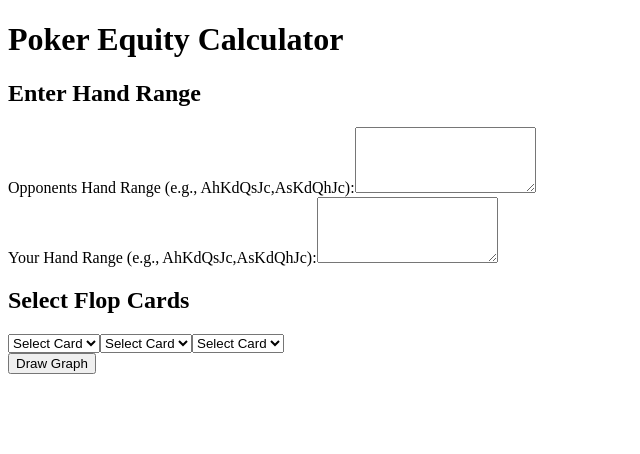
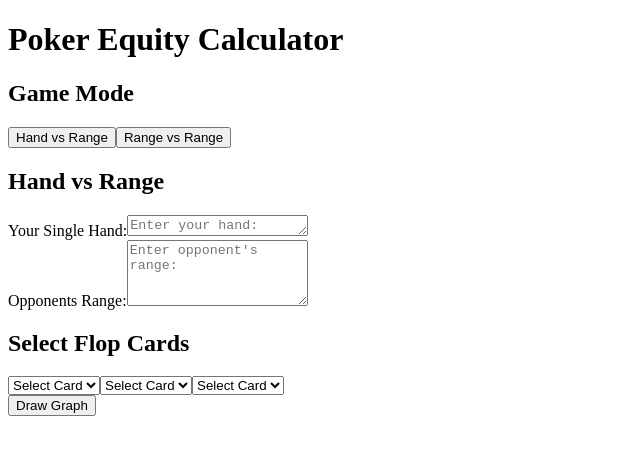
Before and after one commit to zawazawazawazawa/equity-distribution-app, a Next.js app in the folder frontend/: page / in a window 1280 px wide. Shown: the top 454 px of the page, without its empty margins (0-640 px from the left). Built offline with nearby package versions, Linux system fonts and the light colour scheme.

Commit message:
Add hand vs range mode

```diff
--- /dev/null
+++ b/frontend/app/components/GameModeSelector.tsx
@@ -0,0 +1,40 @@
+import React from "react";
+import { GameMode } from "../../types/poker";
+
+interface GameModeSelectorProps {
+  currentMode: GameMode;
+  onModeChange: (mode: GameMode) => void;
+}
+
+export const GameModeSelector: React.FC<GameModeSelectorProps> = ({
+  currentMode,
+  onModeChange,
+}) => {
+  return (
+    <div className="flex flex-col gap-4 mb-6">
+      <h2 className="text-lg font-semibold">Game Mode</h2>
+      <div className="flex gap-4">
+        <button
+          className={`px-4 py-2 rounded-lg transition-colors ${
+            currentMode === "hand-vs-range"
+              ? "bg-blue-600 text-white"
+              : "bg-gray-200 hover:bg-gray-300"
+          }`}
+          onClick={() => onModeChange("hand-vs-range")}
+        >
+          Hand vs Range
+        </button>
+        <button
+          className={`px-4 py-2 rounded-lg transition-colors ${
+            currentMode === "range-vs-range"
+              ? "bg-blue-600 text-white"
+              : "bg-gray-200 hover:bg-gray-300"
+          }`}
+          onClick={() => onModeChange("range-vs-range")}
+        >
+          Range vs Range
+        </button>
+      </div>
+    </div>
+  );
+};
--- a/frontend/app/page.tsx
+++ b/frontend/app/page.tsx
@@ -2,6 +2,8 @@
 import { useState } from "react";
 import { Line } from "react-chartjs-2";
 import { Card } from "./components/Card";
+import { GameModeSelector } from "./components/GameModeSelector";
+import { GameMode, GameModeState } from "../types/poker";
 import {
   Chart as ChartJS,
   CategoryScale,
@@ -50,11 +52,19 @@ const ranks = [
 const suits = ["h", "d", "c", "s"];
 
 export default function Home() {
+  // 既存のstate
   const [selectedCards, setSelectedCards] = useState<Card[]>([]);
   const [handRange, setHandRange] = useState("");
   const [opponentHandRange, setOpponentHandRange] = useState("");
   const [equityData, setEquityData] = useState<[string, number][]>([]);
   const [validationError, setValidationError] = useState<string>("");
+
+  // 新規追加のstate
+  const [gameState, setGameState] = useState<GameModeState>({
+    mode: "hand-vs-range", // デフォルトをhand-vs-rangeに変更
+    heroHand: "",
+    villainInput: "",
+  });
 
   const getAvailableCards = (excludeCards: Card[]) => {
     const availableCards: Card[] = [];
@@ -125,6 +135,18 @@ export default function Home() {
     }
   };
 
+  const handleModeChange = (newMode: GameMode) => {
+    setGameState((prev) => ({
+      ...prev,
+      mode: newMode,
+      villainInput: newMode === "hand-vs-range" ? "" : [],
+    }));
+    // モード切替時にフォームをリセット
+    setHandRange("");
+    setOpponentHandRange("");
+    setEquityData([]);
+  };
+
   const data = {
     labels: equityData.map((item) => item[0] as string),
     datasets: [
@@ -157,32 +179,46 @@ export default function Home() {
       <main className="flex flex-col items-center gap-8">
         <h1 className="text-2xl font-bold">Poker Equity Calculator</h1>
 
-        {/* Equity Calculation Form */}
+        <GameModeSelector
+          currentMode={gameState.mode}
+          onModeChange={handleModeChange}
+        />
+
         <section className="w-full max-w-2xl">
-          <h2 className="text-xl mb-4">Enter Hand Range</h2>
+          <h2 className="text-xl mb-4">
+            {gameState.mode === "hand-vs-range"
+              ? "Hand vs Range"
+              : "Range vs Range"}
+          </h2>
           <form onSubmit={handleSubmit} className="flex flex-col gap-4">
             <div className="flex flex-col">
-              <label htmlFor="opponentHandRange">
-                Opponents Hand Range (e.g., AhKdQsJc,AsKdQhJc):
+              <label htmlFor="handRange">
+                {gameState.mode === "hand-vs-range"
+                  ? "Your Single Hand:"
+                  : "Your Range:"}
               </label>
+              <textarea
+                id="handRange"
+                value={handRange}
+                onChange={(e) => setHandRange(e.target.value)}
+                rows={gameState.mode === "hand-vs-range" ? 1 : 4}
+                className="border p-2 rounded"
+                placeholder={
+                  gameState.mode === "hand-vs-range"
+                    ? "Enter your hand:"
+                    : "Enter your range:"
+                }
+              />
+            </div>
+            <div className="flex flex-col">
+              <label htmlFor="opponentHandRange">Opponents Range:</label>
               <textarea
                 id="opponentHandRange"
                 value={opponentHandRange}
                 onChange={(e) => setOpponentHandRange(e.target.value)}
                 rows={4}
                 className="border p-2 rounded"
-              />
-            </div>
-            <div className="flex flex-col">
-              <label htmlFor="handRange">
-                Your Hand Range (e.g., AhKdQsJc,AsKdQhJc):
-              </label>
-              <textarea
-                id="handRange"
-                value={handRange}
-                onChange={(e) => setHandRange(e.target.value)}
-                rows={4}
-                className="border p-2 rounded"
+                placeholder="Enter opponent's range:"
               />
             </div>
 
--- /dev/null
+++ b/frontend/types/poker.ts
@@ -0,0 +1,7 @@
+export type GameMode = 'hand-vs-range' | 'range-vs-range';
+
+export interface GameModeState {
+  mode: GameMode;
+  heroHand: string;
+  villainInput: string | string[];
+}
```
Also changed, not shown: 2 other files (tests, documents, lock files or other folders).
